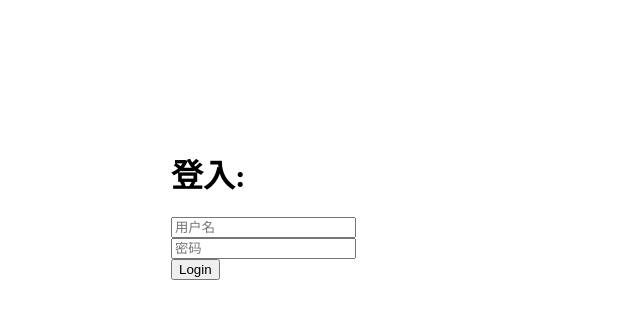
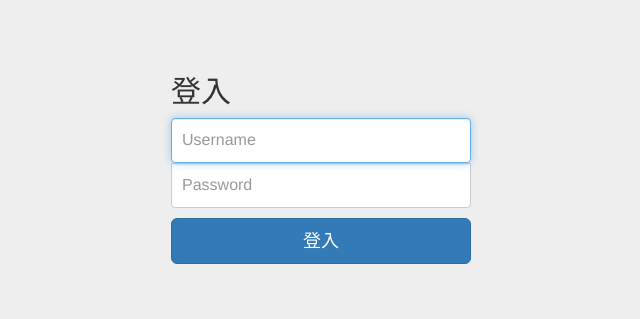
Before and after one commit to ksx123/douyu-room-manager, a Django app: page /accounts/login/ in a window 1280 px wide. Shown: the top 319 px of the page, without its empty margins (319-959 px from the left). Run offline with Django 3.2, Linux system fonts and the light colour scheme; some libraries are stand-ins or nearby versions.

Commit message:
update login page

```diff
--- a/templates/registration/login.html
+++ b/templates/registration/login.html
@@ -2,17 +2,71 @@
 <html lang="en">
 <head>
     <meta charset="UTF-8">
+    {% load staticfiles %}
     <title>登入</title>
+    <link href="{% static "node_modules/bootstrap/dist/css/bootstrap.min.css" %}" rel="stylesheet">
+    <style>
+        body {
+  padding-top: 40px;
+  padding-bottom: 40px;
+  background-color: #eee;
+}
+
+.form-signin {
+  max-width: 330px;
+  padding: 15px;
+  margin: 0 auto;
+}
+.form-signin .form-signin-heading,
+.form-signin .checkbox {
+  margin-bottom: 10px;
+}
+.form-signin .checkbox {
+  font-weight: normal;
+}
+.form-signin .form-control {
+  position: relative;
+  height: auto;
+  -webkit-box-sizing: border-box;
+     -moz-box-sizing: border-box;
+          box-sizing: border-box;
+  padding: 10px;
+  font-size: 16px;
+}
+.form-signin .form-control:focus {
+  z-index: 2;
+}
+.form-signin input[type="email"] {
+  margin-bottom: -1px;
+  border-bottom-right-radius: 0;
+  border-bottom-left-radius: 0;
+}
+.form-signin input[type="password"] {
+  margin-bottom: 10px;
+  border-top-left-radius: 0;
+  border-top-right-radius: 0;
+}
+
+    </style>
 </head>
 <body>
 
-<form method="post" style="width: 300px;margin: 150px auto;">
-    <h1>登入:</h1>
-    {% csrf_token %}
-    <input type="text" name="username" placeholder="用户名"><br>
-    <input type="password" name="password" placeholder="密码"><br>
-    <button>Login</button>
-</form>
+<div class="container">
+
+    <form class="form-signin" method="post">
+        <h2 class="form-signin-heading">登入</h2>
+        {% csrf_token %}
+        <label for="inputName" class="sr-only">Username</label>
+        <input type="text" id="inputName" class="form-control" name="username" placeholder="Username" required autofocus>
+        <label for="inputPassword" class="sr-only">Password</label>
+        <input type="password" id="inputPassword" class="form-control" name="password" placeholder="Password" required>
+
+
+        <button class="btn btn-lg btn-primary btn-block" type="submit">登入</button>
+    </form>
+
+</div>
+<!-- /container -->
 
 </body>
 </html>
```
